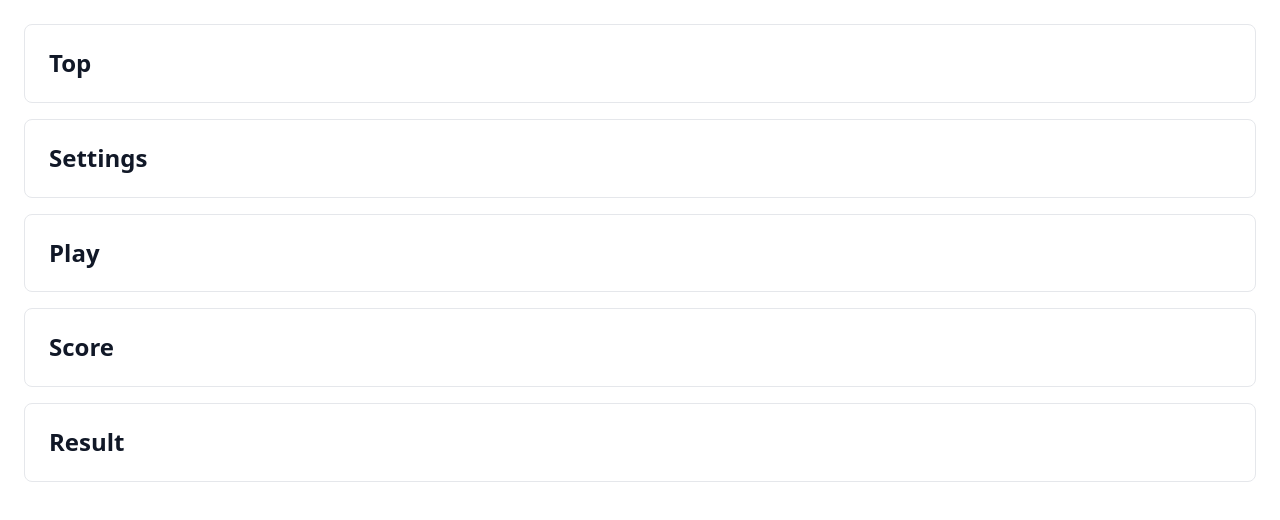
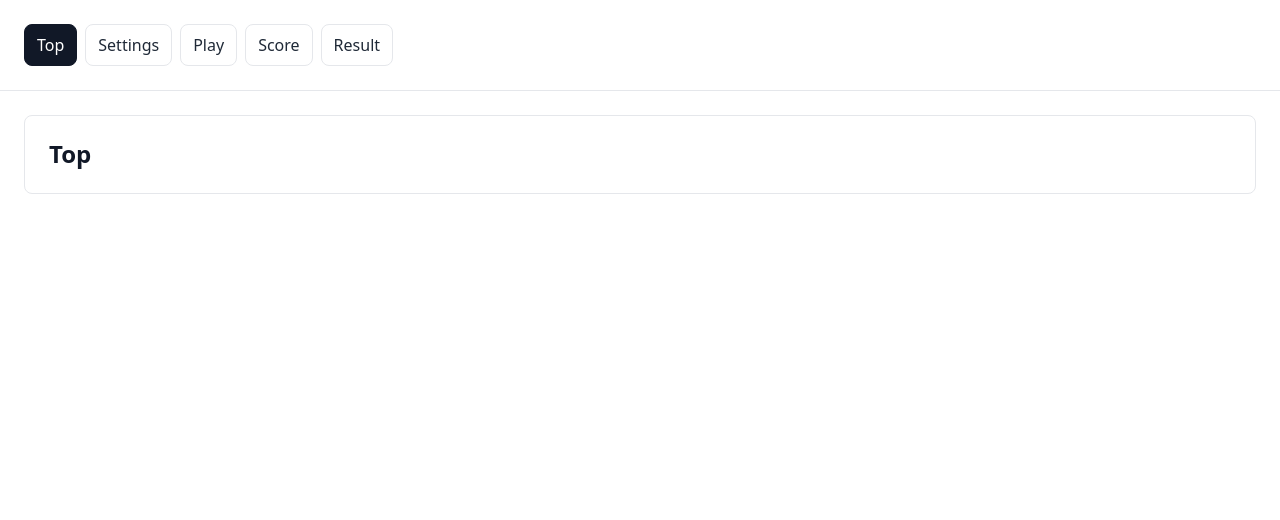
Before and after one commit to FreeManJson/calc-drill, a React (Vite) app: page / in a window 1280 px wide. Shown: the top 520 px of the page. Built offline with nearby package versions, Linux system fonts and the light colour scheme.

Commit message:
2026/06/23:Phase0-2: ダミーページのルーティングを接続

```diff
--- a/src/App.css
+++ b/src/App.css
@@ -1,6 +1,26 @@
-.page-list {
-  display: grid;
-  gap: 16px;
+.app-nav {
+  border-bottom: 1px solid var(--border);
+  display: flex;
+  flex-wrap: wrap;
+  gap: 8px;
+  padding: 24px;
+}
+
+.app-nav__link {
+  border: 1px solid var(--border);
+  border-radius: 8px;
+  color: var(--text);
+  padding: 8px 12px;
+  text-decoration: none;
+}
+
+.app-nav__link[aria-current='page'] {
+  background: var(--text-heading);
+  border-color: var(--text-heading);
+  color: var(--bg);
+}
+
+.page-shell {
   padding: 24px;
 }
 
--- a/src/App.tsx
+++ b/src/App.tsx
@@ -1,3 +1,7 @@
+import { useEffect, useState } from 'react'
+import type { MouseEvent } from 'react'
+import { ROUTES } from './constants/routes'
+import type { AppRoute } from './constants/routes'
 import { ResultPage } from './pages/ResultPage'
 import { PlayPage } from './pages/PlayPage'
 import { ScorePage } from './pages/ScorePage'
@@ -5,15 +9,90 @@ import { SettingsPage } from './pages/SettingsPage'
 import { TopPage } from './pages/TopPage'
 import './App.css'
 
+type NavItem = {
+  label: string
+  route: AppRoute
+}
+
+const navItems: NavItem[] = [
+  { label: 'Top', route: ROUTES.top },
+  { label: 'Settings', route: ROUTES.settings },
+  { label: 'Play', route: ROUTES.play },
+  { label: 'Score', route: ROUTES.score },
+  { label: 'Result', route: ROUTES.result },
+]
+
+function isAppRoute(pathname: string): pathname is AppRoute {
+  return navItems.some((item) => item.route === pathname)
+}
+
+function getCurrentRoute(): AppRoute {
+  return isAppRoute(window.location.pathname)
+    ? window.location.pathname
+    : ROUTES.top
+}
+
+function renderPage(route: AppRoute) {
+  switch (route) {
+    case ROUTES.settings:
+      return <SettingsPage />
+    case ROUTES.play:
+      return <PlayPage />
+    case ROUTES.score:
+      return <ScorePage />
+    case ROUTES.result:
+      return <ResultPage />
+    case ROUTES.top:
+      return <TopPage />
+  }
+}
+
 function App() {
+  const [currentRoute, setCurrentRoute] = useState<AppRoute>(getCurrentRoute)
+
+  useEffect(() => {
+    const handlePopState = () => {
+      setCurrentRoute(getCurrentRoute())
+    }
+
+    window.addEventListener('popstate', handlePopState)
+
+    return () => {
+      window.removeEventListener('popstate', handlePopState)
+    }
+  }, [])
+
+  const handleNavigate = (
+    event: MouseEvent<HTMLAnchorElement>,
+    route: AppRoute,
+  ) => {
+    event.preventDefault()
+
+    if (route === currentRoute) {
+      return
+    }
+
+    window.history.pushState(null, '', route)
+    setCurrentRoute(route)
+  }
+
   return (
-    <main className="page-list">
-      <TopPage />
-      <SettingsPage />
-      <PlayPage />
-      <ScorePage />
-      <ResultPage />
-    </main>
+    <>
+      <nav className="app-nav" aria-label="Main navigation">
+        {navItems.map((item) => (
+          <a
+            aria-current={item.route === currentRoute ? 'page' : undefined}
+            className="app-nav__link"
+            href={item.route}
+            key={item.route}
+            onClick={(event) => handleNavigate(event, item.route)}
+          >
+            {item.label}
+          </a>
+        ))}
+      </nav>
+      <main className="page-shell">{renderPage(currentRoute)}</main>
+    </>
   )
 }
 
```
Also changed, not shown: tags/phase0-2-routing.txt (added).
